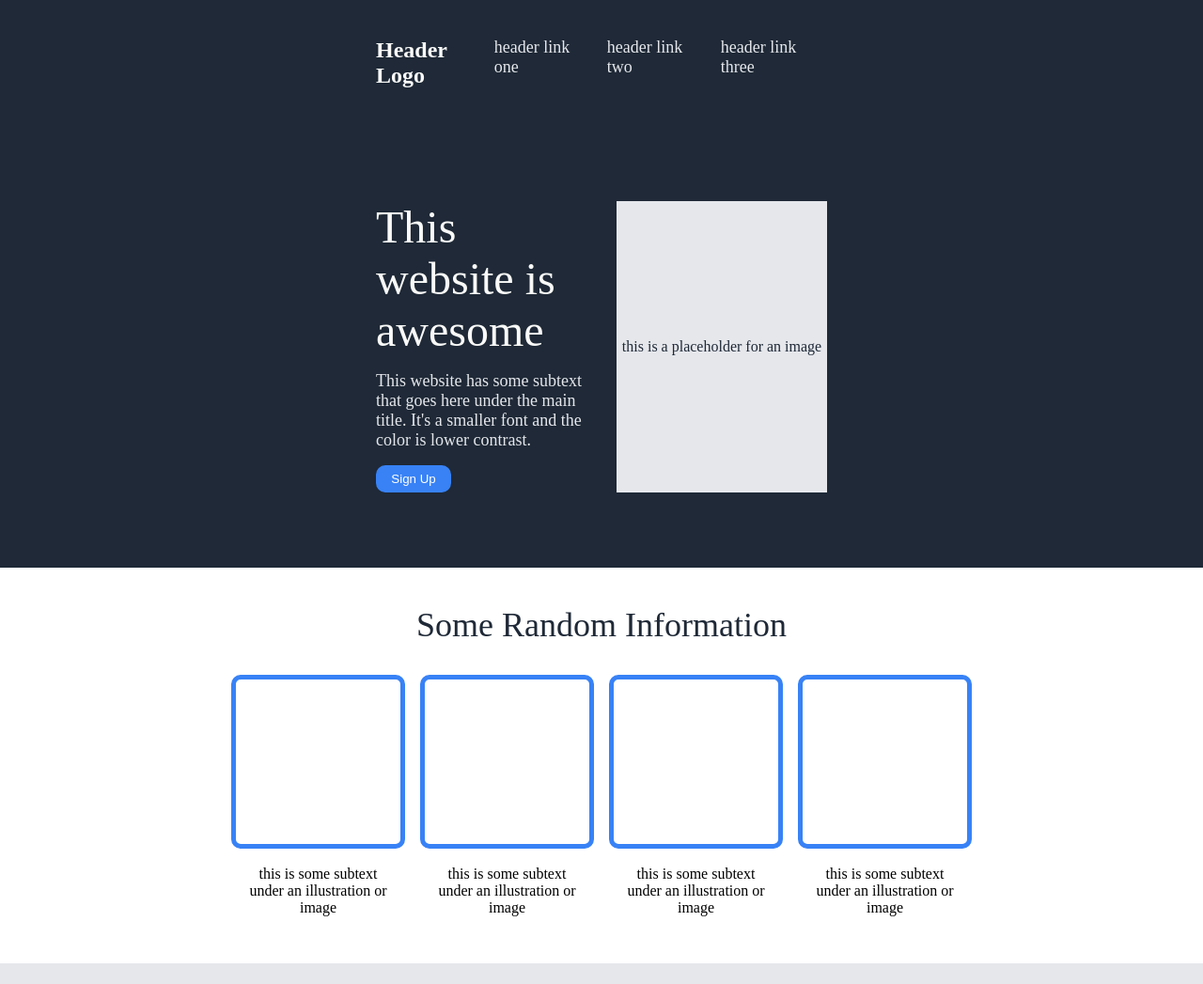
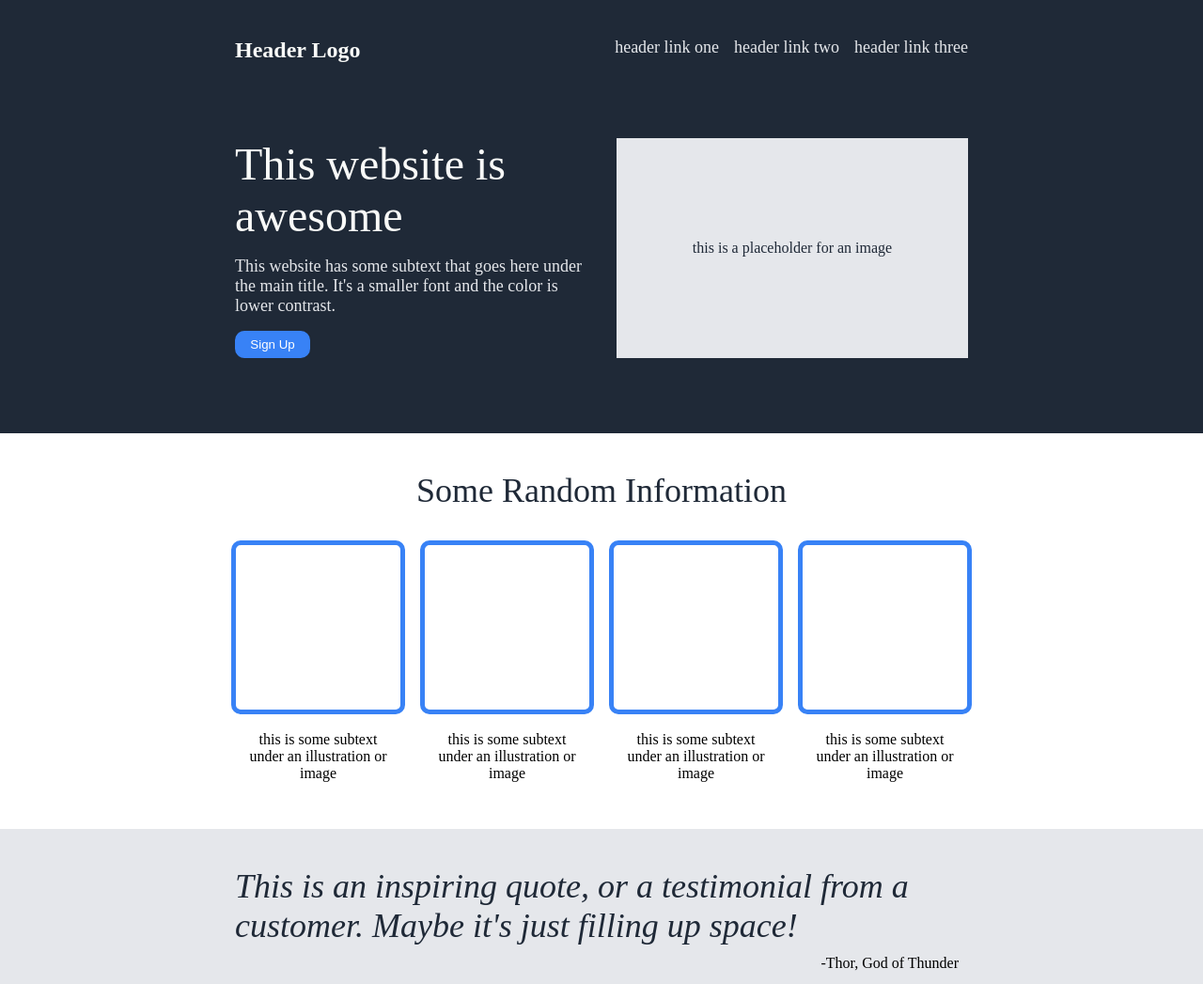
Before and after one commit to simbag04/landing-page, a plain HTML site: page index.html in a window 1280 px wide. Shown: the top 1047 px of the page at 94% size. Drawn offline with Linux system fonts and the light colour scheme.

Commit message:
Fixed space on sides to better fit resolution

```diff
--- a/style.css
+++ b/style.css
@@ -99,7 +99,7 @@ body
 
 .parent
 {
-    padding: 40px 400px;
+    padding: 40px 250px;
 }
 
 
@@ -123,7 +123,7 @@ ul
     display: flex;
     justify-content: space-between;
     gap: 32px;
-    padding: 80px 400px;
+    padding-bottom: 80px;
 }
 
 .section2
```
